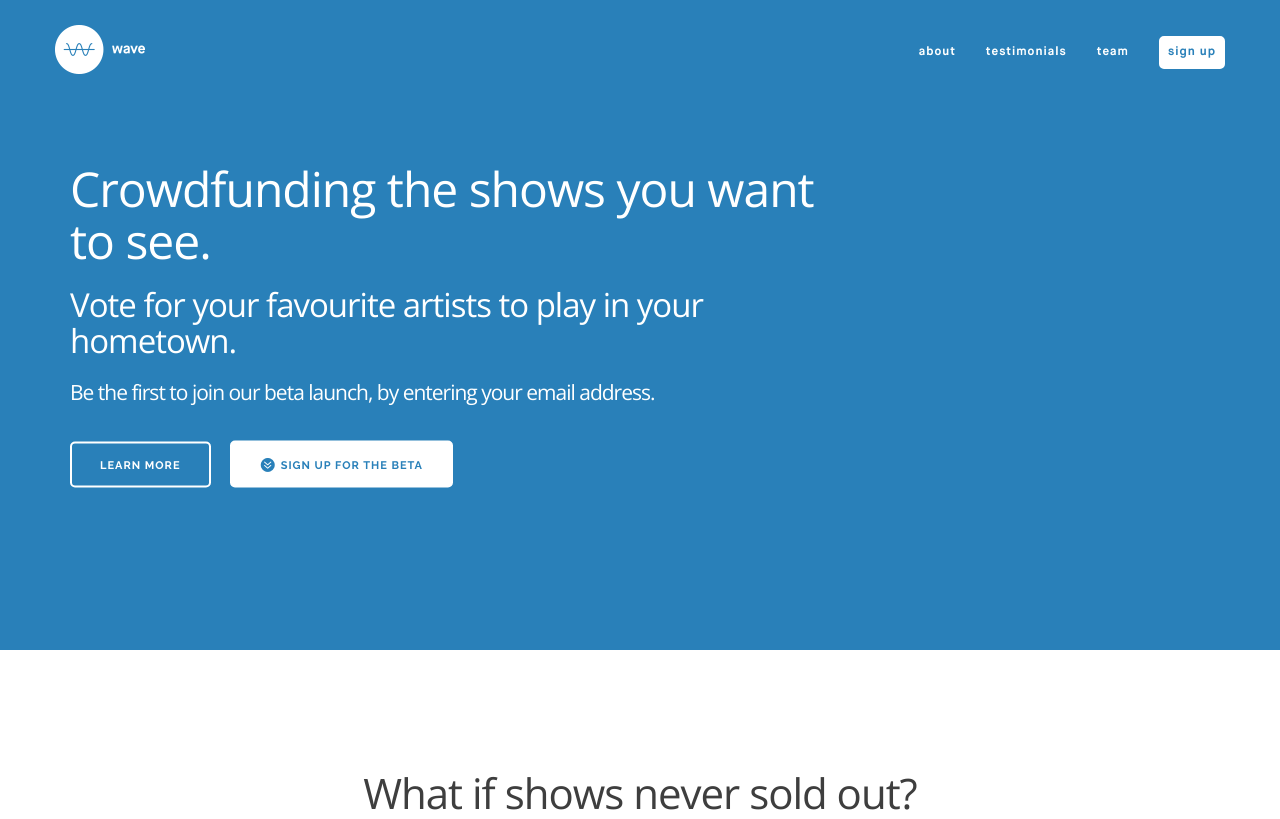
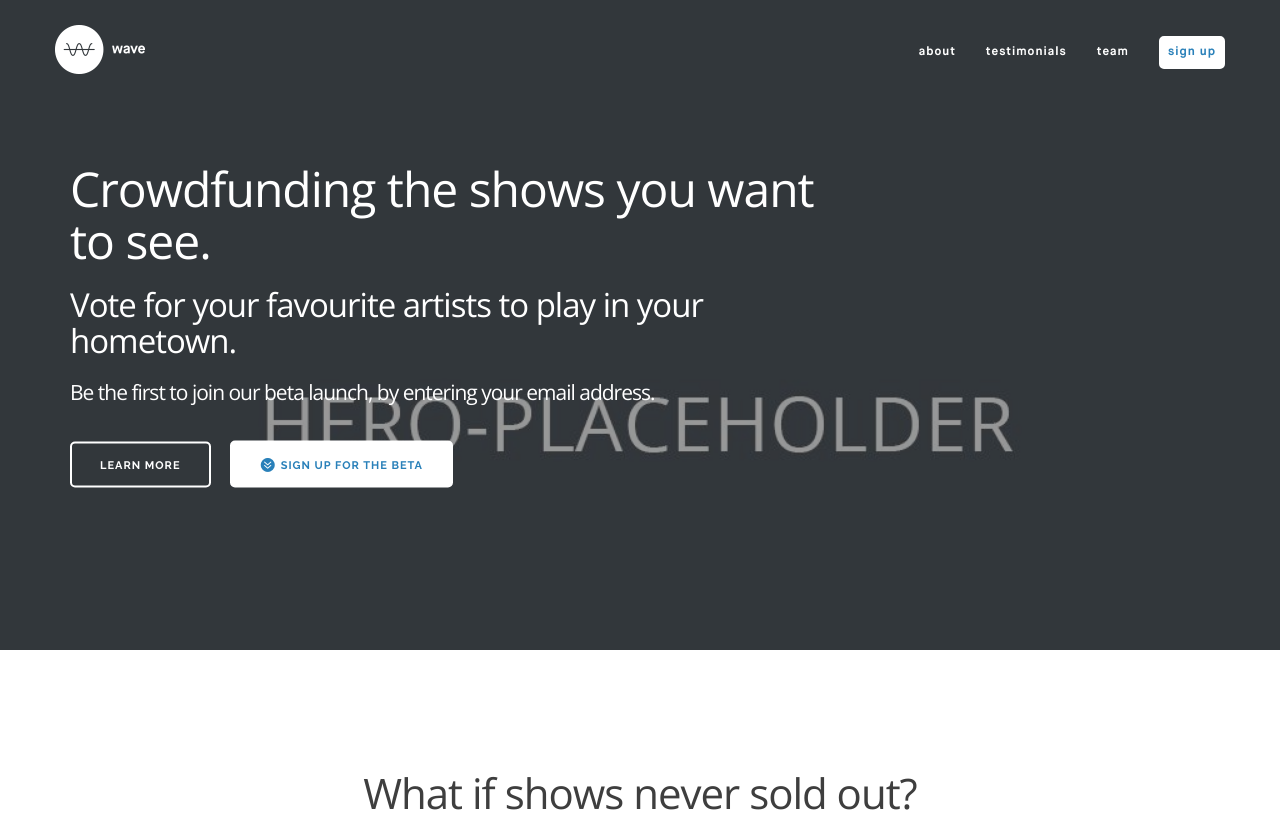
Before and after one commit to wvmsc/wvmsc-beta, a plain HTML site: page main-layout/index-youtubebg.html in a window 1280 px wide. Shown: the top 819 px of the page. Drawn offline with nearby package versions, Linux system fonts and the light colour scheme; no server answers; a script that the page names is missing.

Commit message:
Updated hero background.

```diff
--- a/main-layout/index-youtubebg.html
+++ b/main-layout/index-youtubebg.html
@@ -68,7 +68,8 @@
         <!-- =========================
              HEADER
         ============================== -->
-        <header class="header solid-bg youtube-bg" id="top">
+        <!-- <header class="header solid-bg youtube-bg" id="top"> -->
+        <header class="header youtube-bg" id="top">
             <!-- Background Overlay -->
             <div class="overlay">
 
```
Also changed, not shown: main-layout/assets/css/responsive.css (line endings or trailing spaces).
